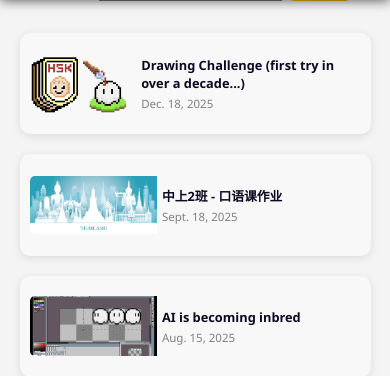
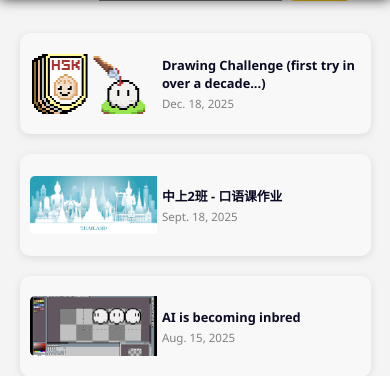
Before and after one commit to claeryc/blog-posts, a Django app: page /blogview/ in a window 390 px wide. Shown: the part 70-446 px from the top of the page. Run offline with Django 5.2, Linux system fonts and the light colour scheme.

Commit message:
mobile style fix blogpost list

```diff
--- a/blog/static/blog/styles.css
+++ b/blog/static/blog/styles.css
@@ -217,7 +217,8 @@ section[id] {
 .p_card img {
     width: 30%;
     max-width: 150px;
-    height: auto;
+    /* height: auto; */
+    height: fit-content;
     max-height: 10vh;
     object-fit: cover;
     border-radius: 5px;
@@ -248,8 +249,8 @@ li {
     }
 
     .p_card img {
-        width: 40%;
-        max-width: 100%;
+        /* width: 40%; */
+        min-width: 40%;
         margin-right: 0;
         /* margin-bottom: 10px; */
         max-height: 10vh;
```
Also changed, not shown: 1 other file.
